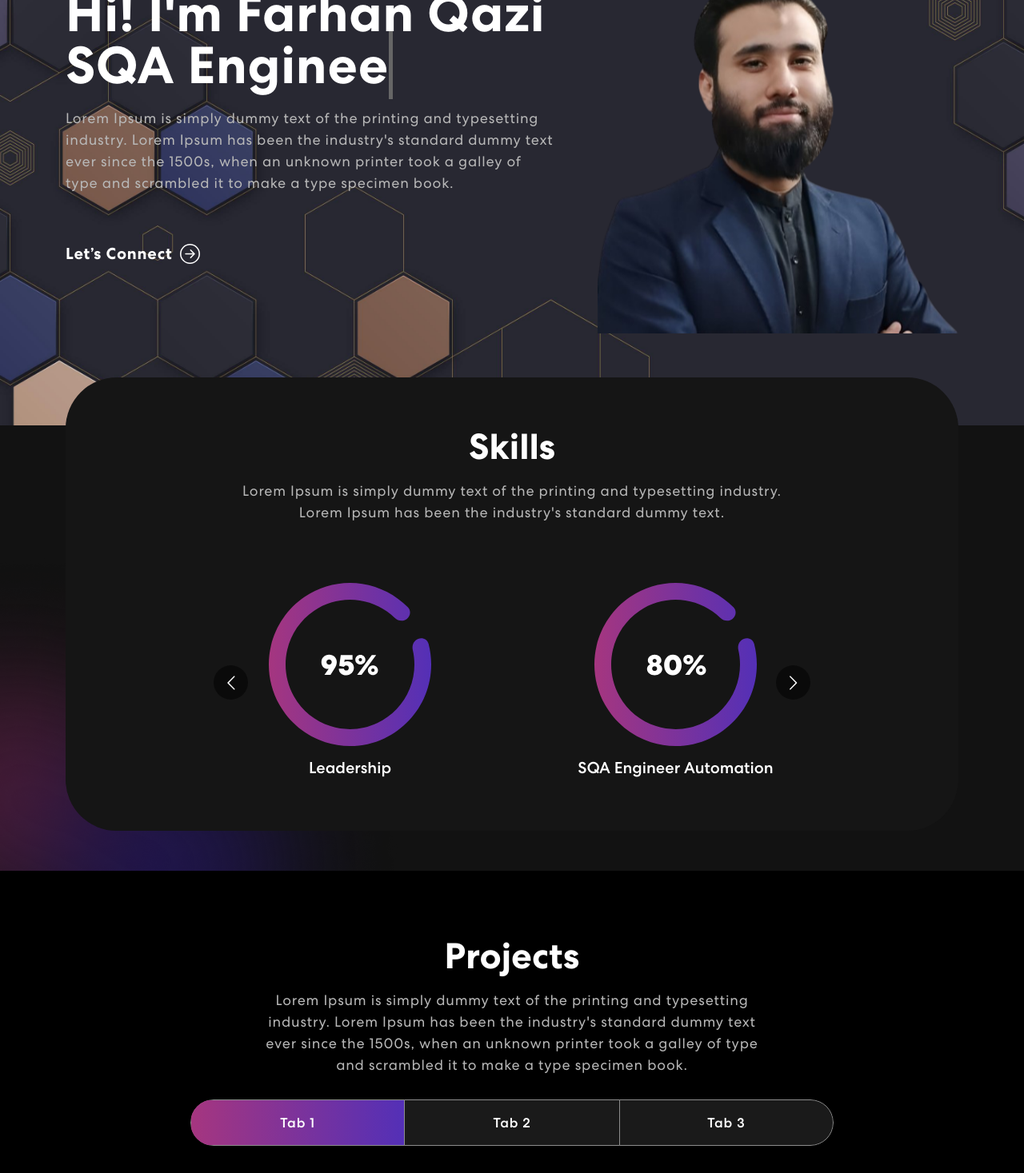
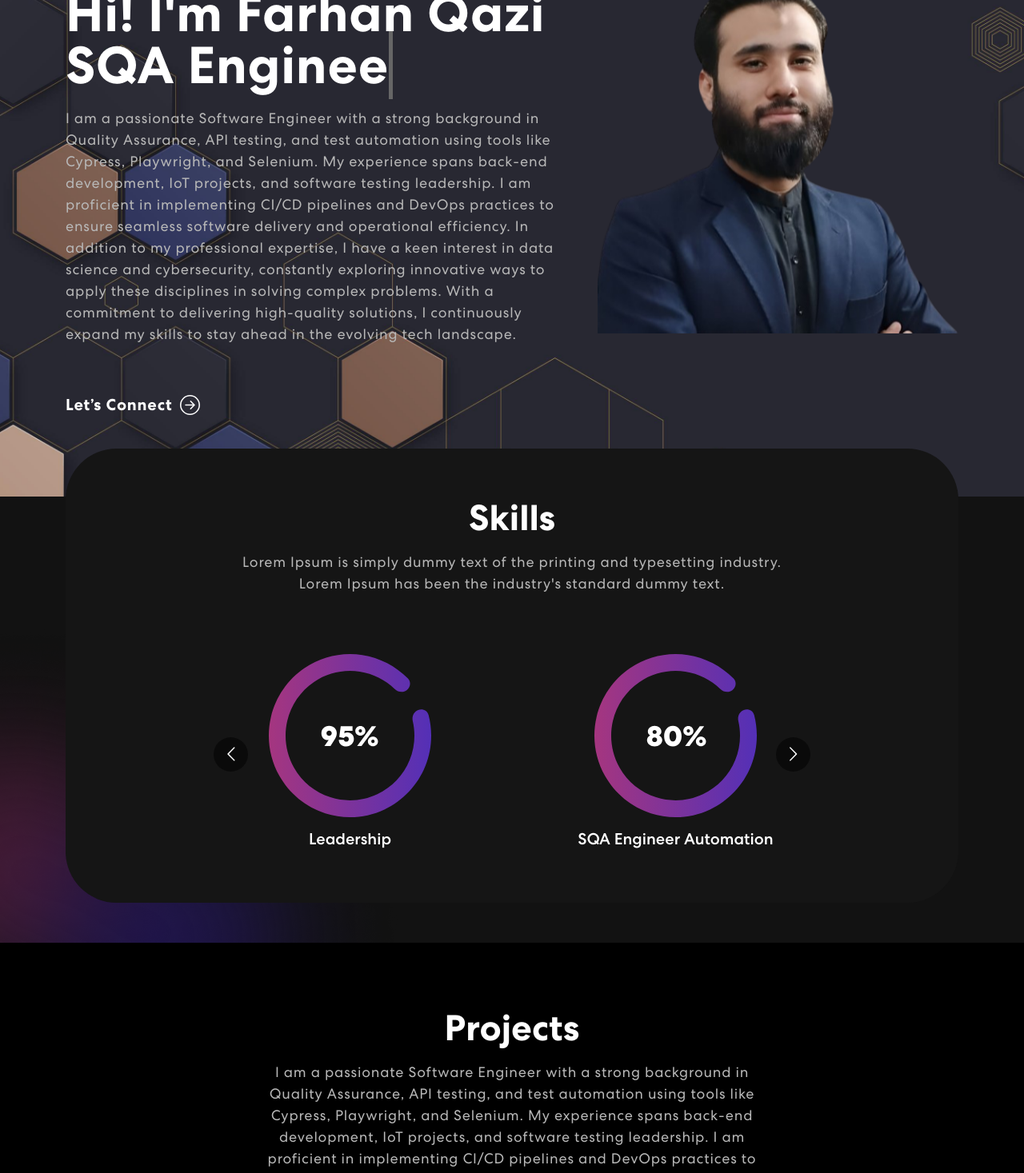
Before and after one commit to farhannrs/ProfileWebsite, a React (Create React App) app: page / in a window 1280 px wide. Shown: the part 340-1807 px from the top of the page at 80% size. Built offline with nearby package versions, Linux system fonts and the light colour scheme; no server answers.

Commit message:
changes in about me

```diff
--- a/src/components/Banner.js
+++ b/src/components/Banner.js
@@ -57,7 +57,9 @@ export const Banner = () => {
               <div className={isVisible ? "animate__animated animate__fadeIn" : ""}>
                 <span className="tagline">Welcome to my Portfolio</span>
                 <h1>{`Hi! I'm Farhan Qazi`} <span className="txt-rotate" dataPeriod="1000" data-rotate='[ "SQA Engineer", "Product Manager", "Web Designer", "UI/UX Designer" ]'><span className="wrap">{text}</span></span></h1>
-                  <p>Lorem Ipsum is simply dummy text of the printing and typesetting industry. Lorem Ipsum has been the industry's standard dummy text ever since the 1500s, when an unknown printer took a galley of type and scrambled it to make a type specimen book.</p>
+                  <p>I am a passionate Software Engineer with a strong background in Quality Assurance, API testing, and test automation using tools like Cypress, Playwright, and Selenium. My experience spans back-end development, IoT projects, and software testing leadership. I am proficient in implementing CI/CD pipelines and DevOps practices to ensure seamless software delivery and operational efficiency.
+
+In addition to my professional expertise, I have a keen interest in data science and cybersecurity, constantly exploring innovative ways to apply these disciplines in solving complex problems. With a commitment to delivering high-quality solutions, I continuously expand my skills to stay ahead in the evolving tech landscape.</p>
                   <button onClick={() => console.log('connect')}>Let’s Connect <ArrowRightCircle size={25} /></button>
               </div>}
             </TrackVisibility>
--- a/src/components/Projects.js
+++ b/src/components/Projects.js
@@ -51,7 +51,9 @@ export const Projects = () => {
               {({ isVisible }) =>
               <div className={isVisible ? "animate__animated animate__fadeIn": ""}>
                 <h2>Projects</h2>
-                <p>Lorem Ipsum is simply dummy text of the printing and typesetting industry. Lorem Ipsum has been the industry's standard dummy text ever since the 1500s, when an unknown printer took a galley of type and scrambled it to make a type specimen book.</p>
+                <p>I am a passionate Software Engineer with a strong background in Quality Assurance, API testing, and test automation using tools like Cypress, Playwright, and Selenium. My experience spans back-end development, IoT projects, and software testing leadership. I am proficient in implementing CI/CD pipelines and DevOps practices to ensure seamless software delivery and operational efficiency.
+
+In addition to my professional expertise, I have a keen interest in data science and cybersecurity, constantly exploring innovative ways to apply these disciplines in solving complex problems. With a commitment to delivering high-quality solutions, I continuously expand my skills to stay ahead in the evolving tech landscape.</p>
                 <Tab.Container id="projects-tabs" defaultActiveKey="first">
                   <Nav variant="pills" className="nav-pills mb-5 justify-content-center align-items-center" id="pills-tab">
                     <Nav.Item>
```
